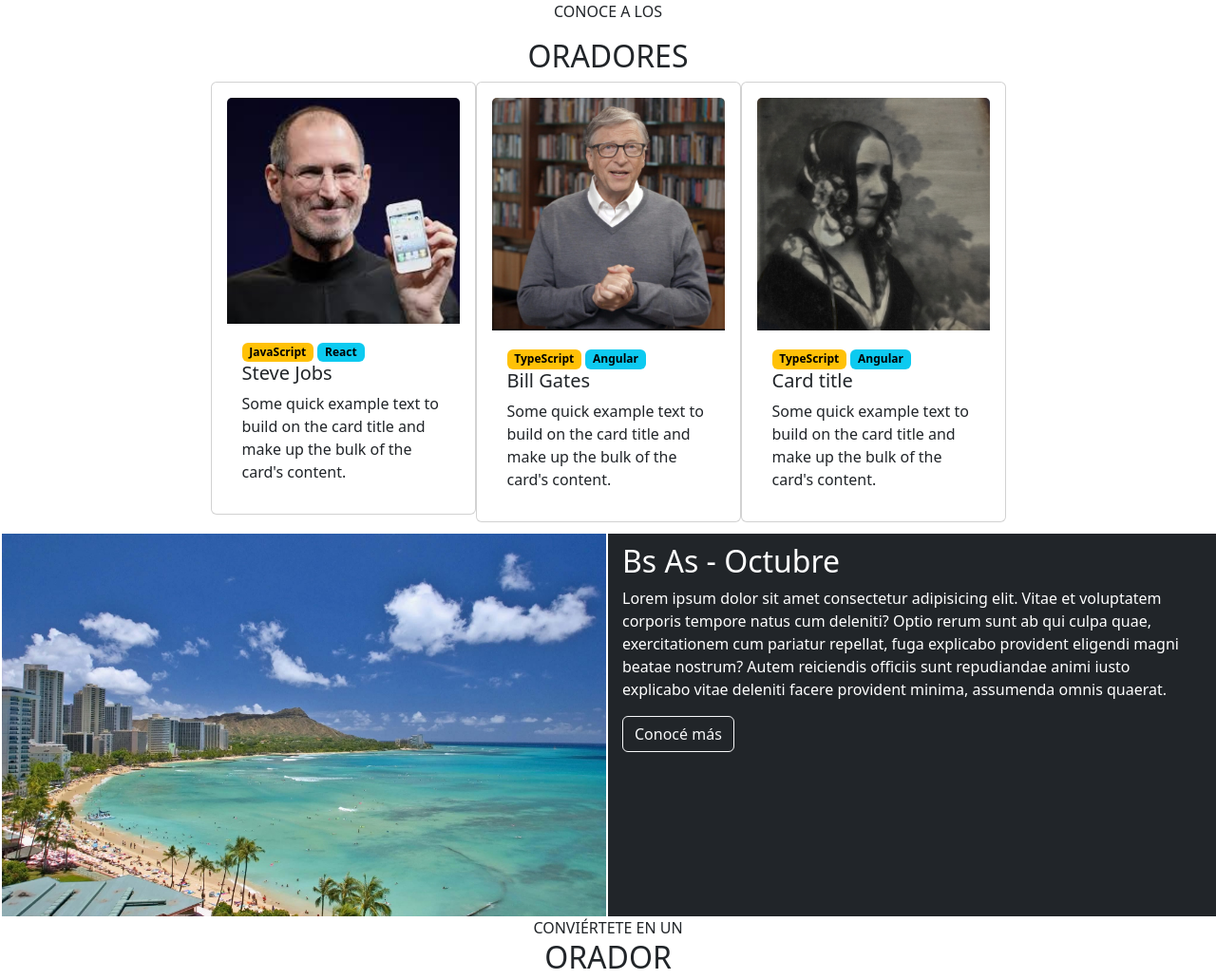
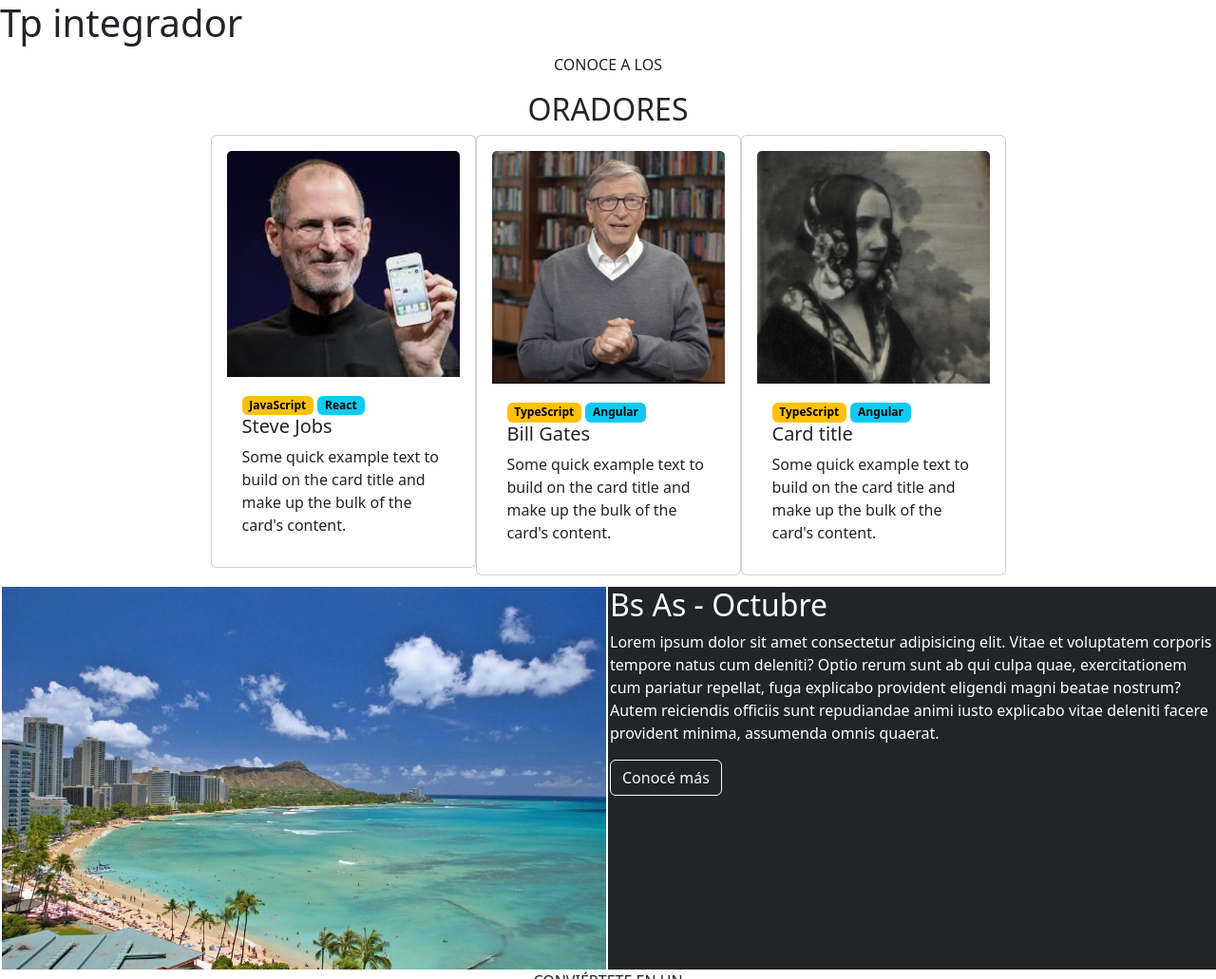
Before and after one commit to krloss86/23049, a plain HTML site: page index.html in a window 1280 px wide. Shown: the top 1031 px of the page at 95% size. Drawn offline with nearby package versions, Linux system fonts and the light colour scheme; files whose address does not match are found by name.

Commit message:
rama de tp integrador

```diff
--- a/index.html
+++ b/index.html
@@ -7,16 +7,12 @@
     <title>Bootstrap demo</title>
     <link href="https://cdn.jsdelivr.net/npm/bootstrap@5.3.0-alpha3/dist/css/bootstrap.min.css" rel="stylesheet"
         integrity="sha384-KK94CHFLLe+nY2dmCWGMq91rCGa5gtU4mk92HdvYe+M/SXH301p5ILy+dN9+nJOZ" crossorigin="anonymous">
-    <style>
-        .miclase {
-            padding: 10px 15px!important;
-        }
-    </style>
 </head>
 
 <body>
 
     <main>
+        <h1>Tp integrador</h1>
         <section class="container">
             <div class="row">
                 <div class="col text-center">
```
